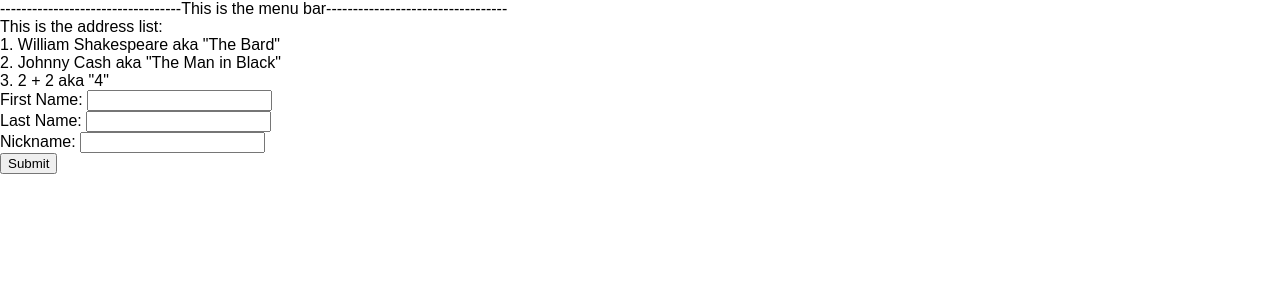
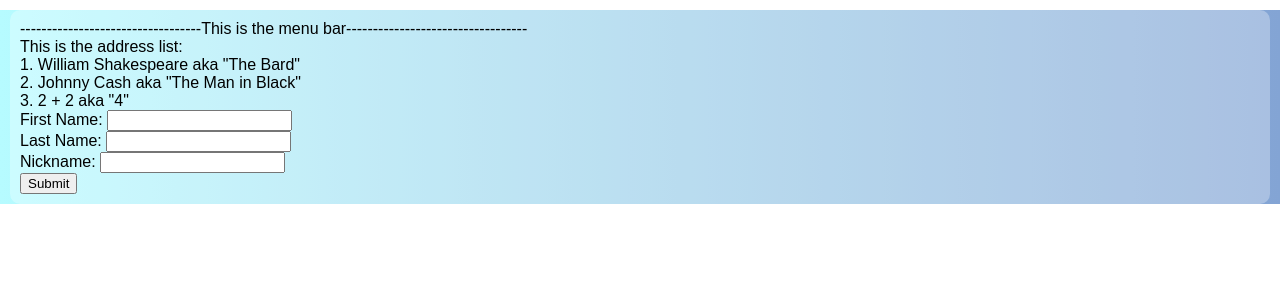
Before and after one commit to halfalpine/add-ts, a React (Create React App) app: page / in a window 1280 px wide. Shown: the top 300 px of the page. Built offline with nearby package versions, Linux system fonts and the light colour scheme.

Commit message:
Add page container styles

```diff
--- a/src/components/AddressPage.tsx
+++ b/src/components/AddressPage.tsx
@@ -1,9 +1,31 @@
 import * as React from "react";
+import styled from "styled-components";
 
 import { Entry } from "../models/model";
 import MenuBar from "./MenuBar";
 import AddressList from "./AddressList";
 import AddressForm from "./AddressForm";
+
+const StyledPageContainer = styled.div`
+  background: #83a4d4; /* fallback for old browsers */
+  background: -webkit-linear-gradient(
+    to right,
+    #b6fbff,
+    #83a4d4
+  ); /* Chrome 10-25, Safari 5.1-6 */
+  background: linear-gradient(
+    to right,
+    #b6fbff,
+    #83a4d4
+  ); /* W3C, IE 10+/ Edge, Firefox 16+, Chrome 26+, Opera 12+, Safari 7+ */
+`;
+
+const StyledAddressPage = styled.div`
+  margin: 10px;
+  padding: 10px;
+  background: rgba(255, 255, 255, 0.3);
+  border-radius: 10px;
+`;
 
 interface Props {
   addresses: Entry[];
@@ -12,14 +34,16 @@ interface Props {
 }
 
 const AddressPage: React.StatelessComponent<Props> = props => (
-  <div>
+  <StyledPageContainer>
+    <StyledAddressPage>
       <MenuBar />
       <AddressList
         addresses={props.addresses}
         removeAddress={props.removeAddress}
       />
       <AddressForm addAddress={props.addAddress} />
-  </div>
+    </StyledAddressPage>
+  </StyledPageContainer>
 );
 
 export default AddressPage;
```
Lines whose indentation alone changed are shown as unchanged.
